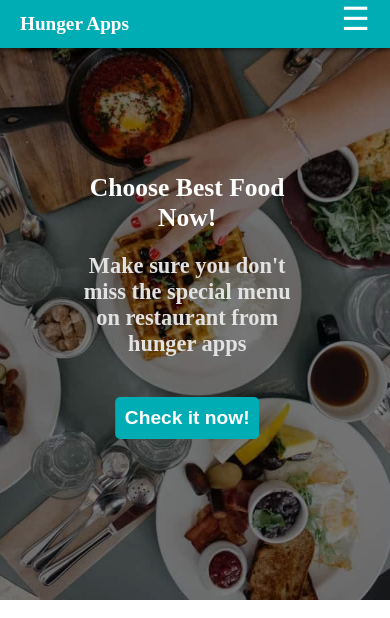
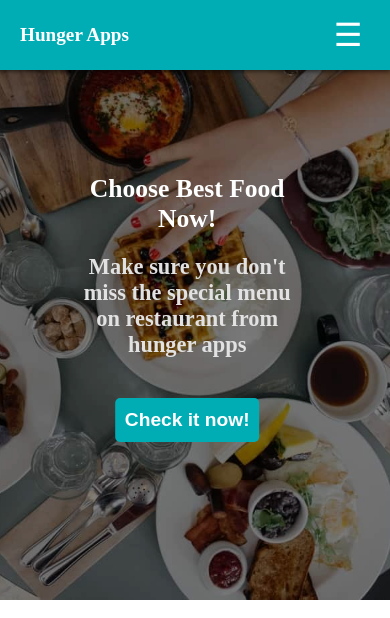
Before and after one commit to afifalfiano/restaurant-responsive, a website built with webpack: page src/templates/index.html in a window 390 px wide. Shown: the top 618 px of the page. Built offline with nearby package versions, Linux system fonts and the light colour scheme; files whose address does not match are found by name.

Commit message:
fixing order a11y and ration

```diff
--- a/src/styles/main.css
+++ b/src/styles/main.css
@@ -16,6 +16,8 @@ html, body {
 
 #hamburger {
     display: none;
+    min-width: 44px;
+    min-height: 44px;
 }
 
 /* Hero */
@@ -84,6 +86,7 @@ section {
 }
 
 .information button {
+    display: inline-block;
     border: none;
     border-radius: 5px;
     padding: 15px;
@@ -94,6 +97,8 @@ section {
     font-weight: 600;
     cursor: pointer;
     transition: .5s ease-in-out;
+    min-height: 44px;
+    min-width: 44px;
 }
 
 .information button:hover {
@@ -107,6 +112,9 @@ section {
 /* Header */
 .header__title {
     margin-left: 20px;
+    min-width: 44px;
+    min-height: 44px;
+    display: inline-block;
 }
 
 header {
@@ -122,7 +130,7 @@ header {
 }
 
 .header__title a {
-    display: block;
+    display: flex;
     font-size: 2em;
     margin-block-start: 0.67em;
     margin-block-end: 0.67em;
@@ -131,7 +139,11 @@ header {
     font-weight: bold;
     text-decoration: none;
     color: white;
-    cursor:default;
+    cursor: default;
+    min-height: 44px;
+    justify-content: center;
+    min-width: 44px;
+    align-items: center;
 }
 
 nav {
@@ -310,6 +322,9 @@ footer p {
         transform: translate(0, 0);
     }
     #hamburger {
+        display: flex;
+        justify-content: center;
+        align-items: center;
         top: 0;
         right: 0;
         font-size: 32px;
@@ -329,6 +344,8 @@ footer p {
     nav ul li {
         padding: 10px 0px 10px 0;
         display: block;
+        min-height: 44px;
+        min-width: 44px;
     }
     .header__title {
         font-size: .6em;
--- a/src/templates/index.html
+++ b/src/templates/index.html
@@ -16,14 +16,14 @@
         <div id="home" class="header__title">
             <a id="click_home">Hunger Apps</a>
         </div>
+        <a id="hamburger" href="#">☰</a>
         <nav id="drawer">
             <ul>
-                <li><a href="#">Home</a></li>
+                <li><a href="/">Home</a></li>
                 <li><a href="#">Favorit</a></li>
                 <li><a href="http://afifalfiano.netlify.app/" target="_blank" rel="noopener noreferrer" >About Us</a></li>
             </ul>
         </nav>
-        <a id="hamburger" href="#">☰</a>
     </header>
     <section>
         <div class="hero">
```
